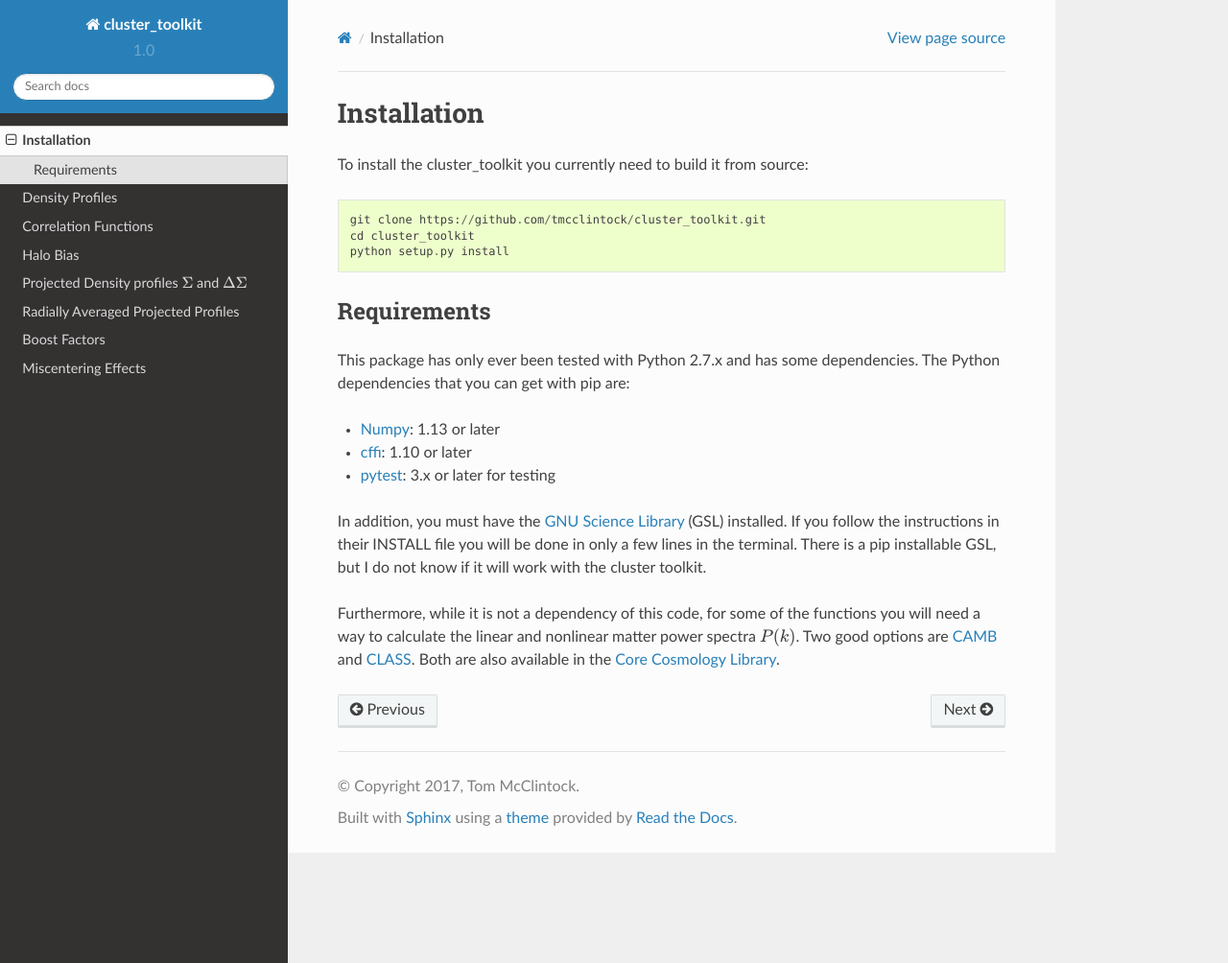
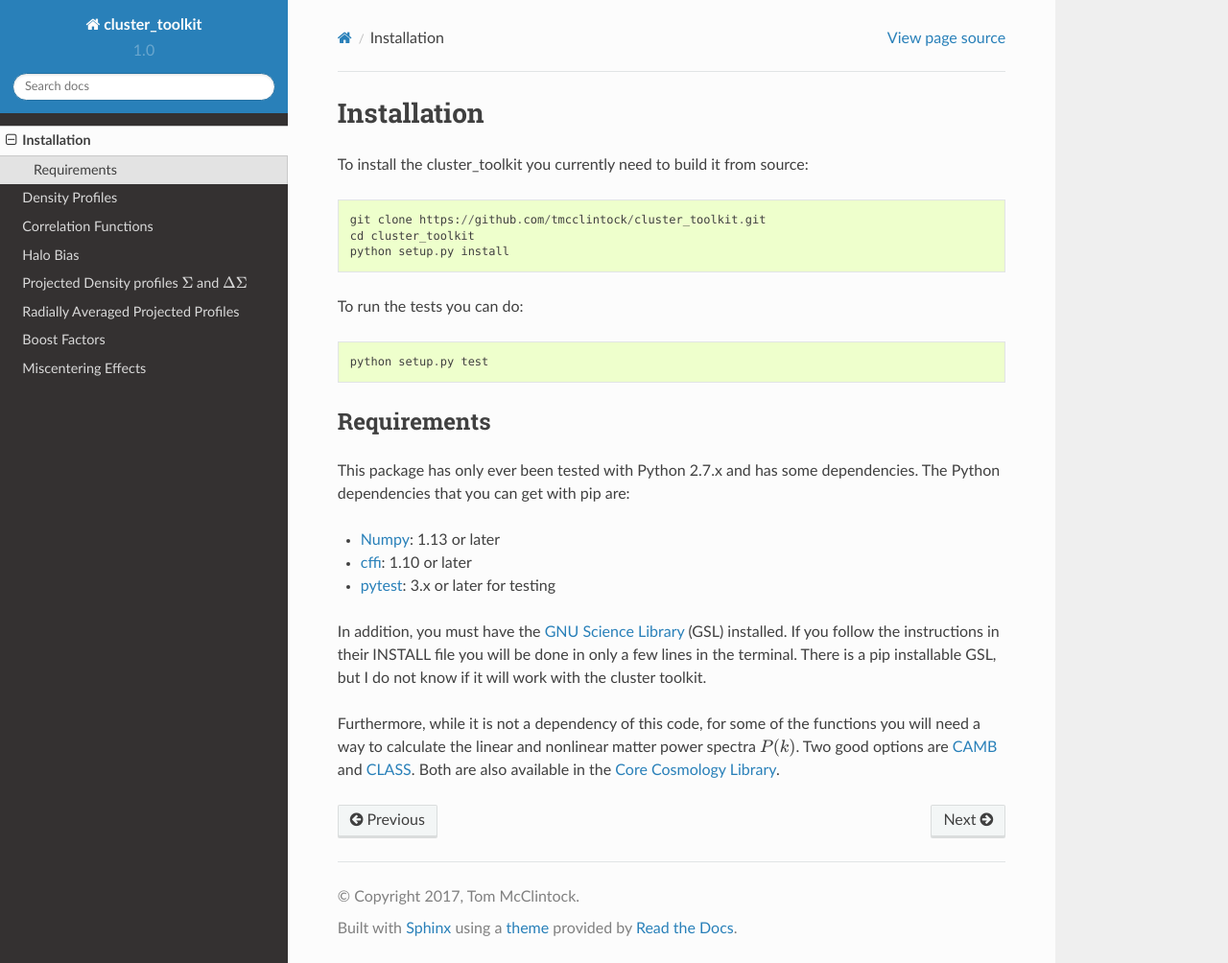
Before and after one commit to tmcclintock/cluster_toolkit, a Sphinx documentation site: the page built from docs/installation.rst, in a window 1280 px wide and 1004 px high. Shown: the whole window at 96% size. Built offline with Sphinx 7.4.7 and the Read the Docs theme 2.0.0, drawn with Linux system fonts in a browser that asks for light colours.

Commit message:
Added how to run the tests in the installation guide.

```diff
--- a/docs/installation.rst
+++ b/docs/installation.rst
@@ -7,6 +7,10 @@ To install the cluster_toolkit you currently need to build it from source::
   git clone https://github.com/tmcclintock/cluster_toolkit.git
   cd cluster_toolkit
   python setup.py install
+
+To run the tests you can do::
+
+  python setup.py test
 
 Requirements
 ============
```
